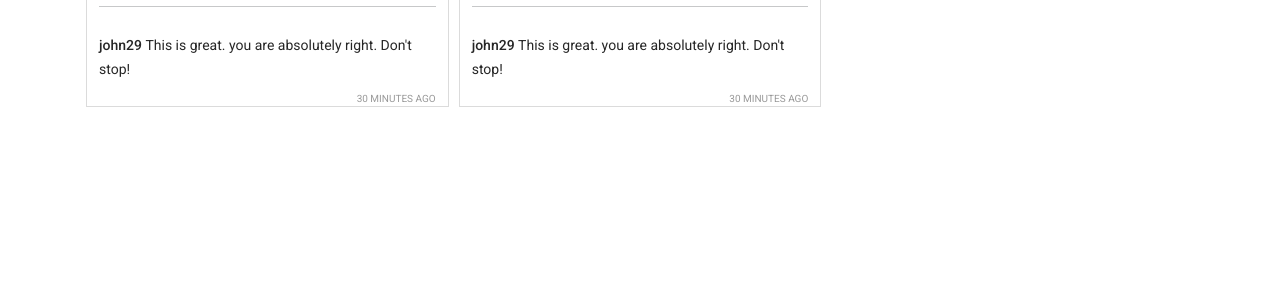
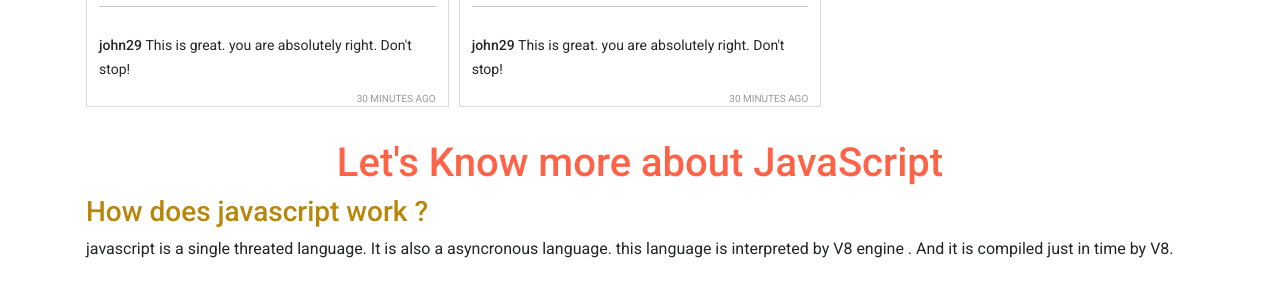
Before and after one commit to moshiur25524/Insta-shohor-public, a plain HTML site: page index.html in a window 1280 px wide. Shown: the part 1425-1718 px from the top of the page. Before the commit the page ends 1548 px from the top, so only its background shows below. Drawn offline with nearby package versions, Linux system fonts and the light colour scheme.

Commit message:
bonus part start

```diff
--- a/css/style.css
+++ b/css/style.css
@@ -42,6 +42,13 @@ svg {
 
 img {
   max-width: 100%;
+}
+h1 {
+  color: tomato;
+  text-align: center;
+}
+h3 {
+  color: darkgoldenrod;
 }
 
 #posts{
--- a/index.html
+++ b/index.html
@@ -77,6 +77,11 @@
                 <h1>Reported posts</h1>
             </div>
         </main>
+        <section class="main container mx-auto p-3">
+            <h1>Let's Know more about JavaScript</h1>
+            <h3>How does javascript work ?</h3>
+            <P>javascript is a single threated language. It is also a asyncronous language. this language is interpreted by V8 engine . And it is compiled just in time by V8.</P>
+        </section>
         <footer></footer>
 
         <!-- add javascript  file  -->
```
